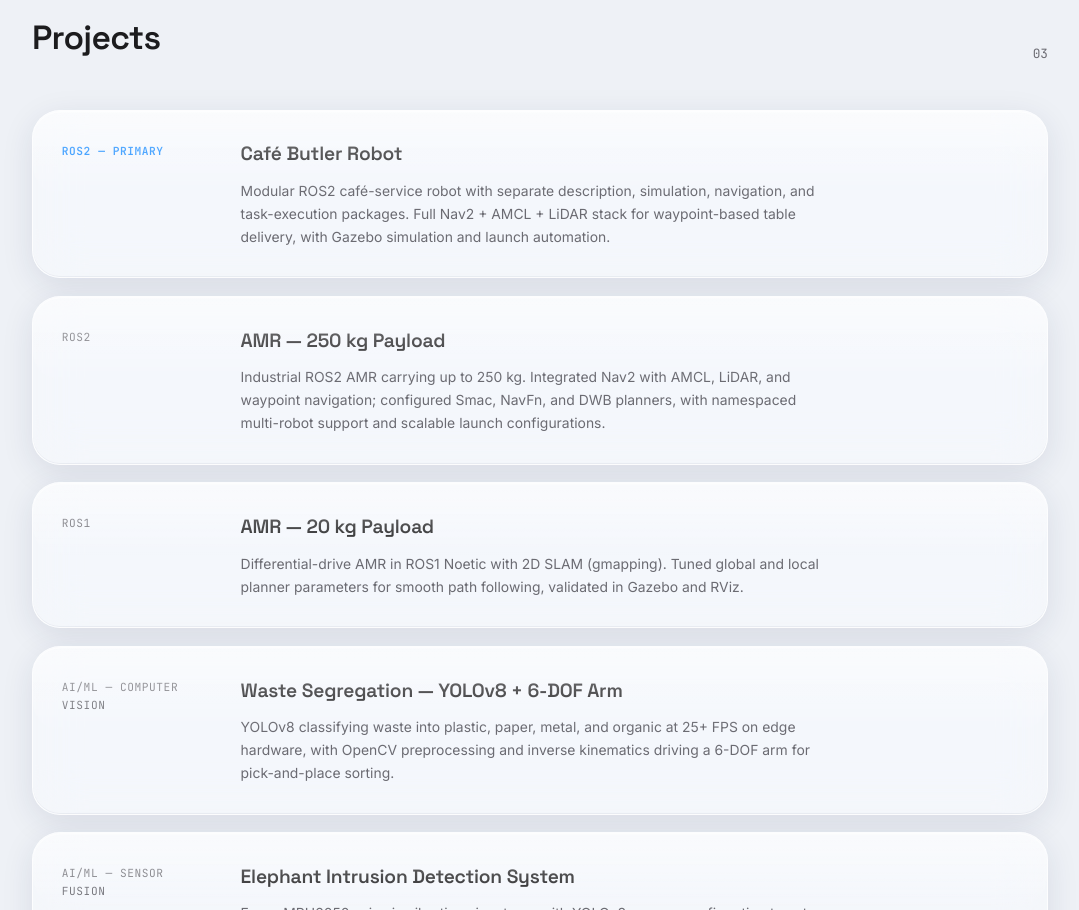
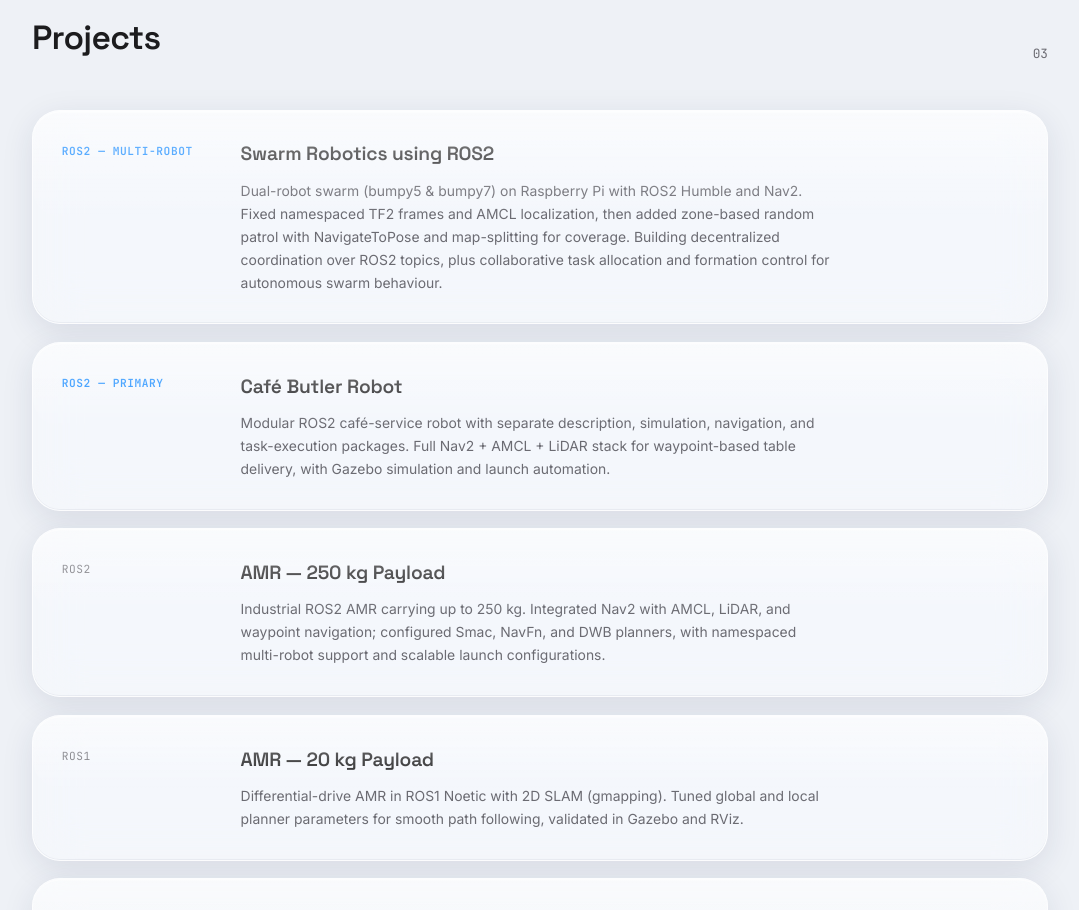
Before and after one commit to rajagopal95/portfolio, a plain HTML site: page index.html in a window 1280 px wide. Shown: the part 2080-2990 px from the top of the page, without its empty margins (100-1179 px from the left). Drawn offline with Linux system fonts and the light colour scheme.

Commit message:
Add project details for Swarm Robotics using ROS2
Added a new project description for Swarm Robotics using ROS2, detailing its features and functionality.

```diff
--- a/index.html
+++ b/index.html
@@ -1137,6 +1137,17 @@
             </div>
 
             <div class="proj glass">
+                <div class="proj-tag pri">ROS2 — Multi-robot</div>
+                <div>
+                    <h3>Swarm Robotics using ROS2</h3>
+                    <p>Dual-robot swarm (bumpy5 &amp; bumpy7) on Raspberry Pi with ROS2 Humble and Nav2. Fixed
+                        namespaced TF2 frames and AMCL localization, then added zone-based random patrol with
+                        NavigateToPose and map-splitting for coverage. Building decentralized coordination over ROS2
+                        topics, plus collaborative task allocation and formation control for autonomous swarm behaviour.</p>
+                </div>
+            </div>
+
+            <div class="proj glass">
                 <div class="proj-tag pri">ROS2 — Primary</div>
                 <div>
                     <h3>Café Butler Robot</h3>
```
